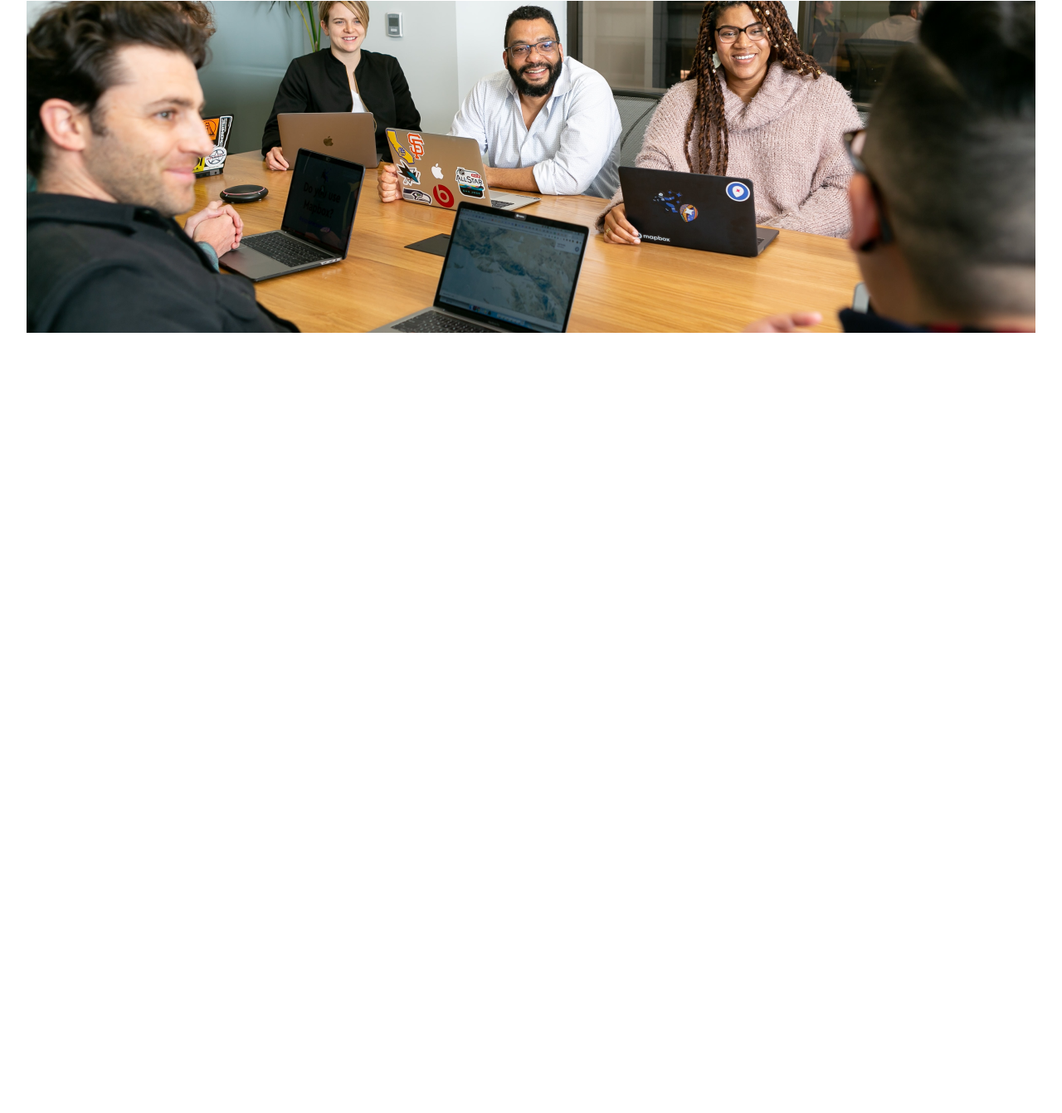
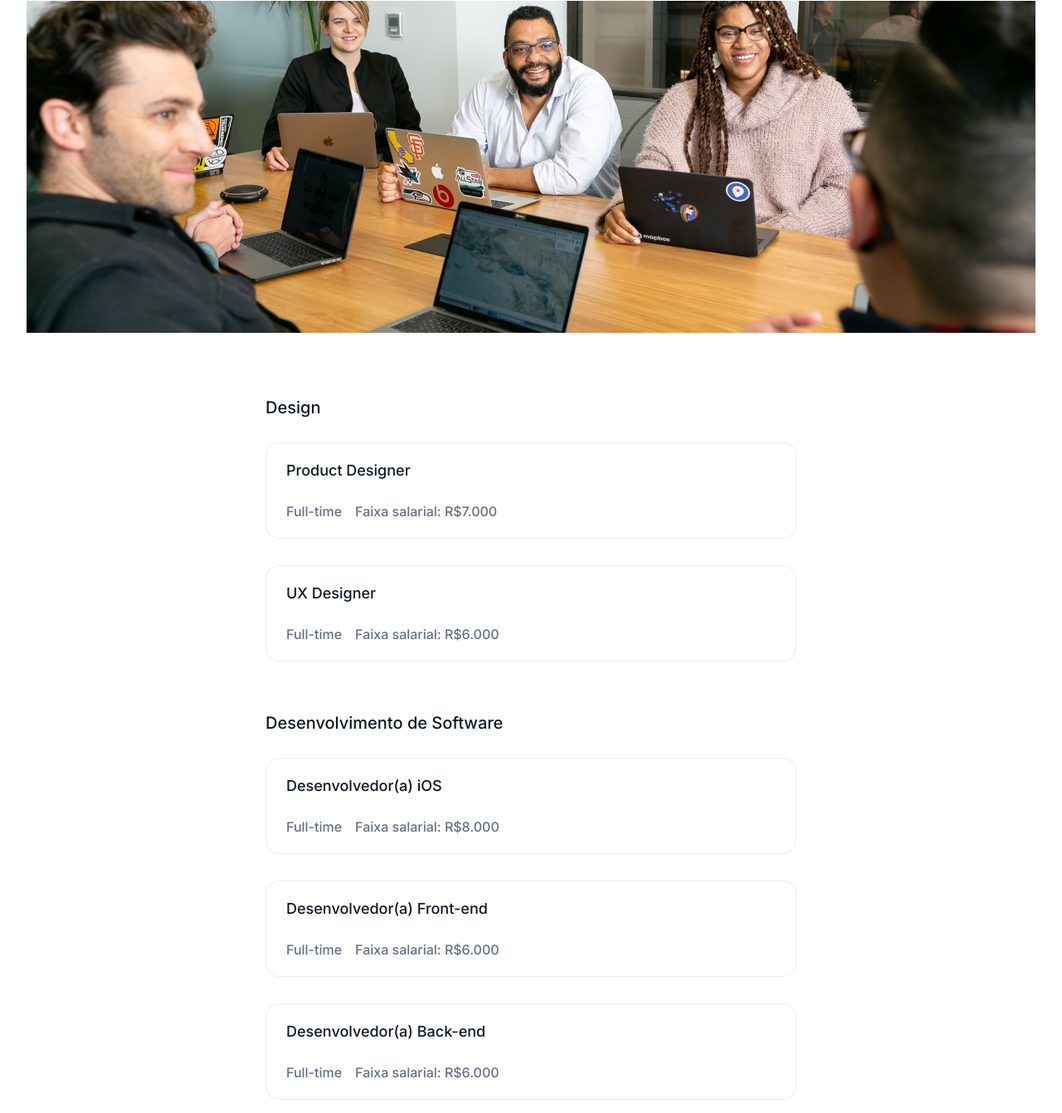
Before and after one commit to arthurburmann/optimum-tech, a plain HTML site: page index.html in a window 1280 px wide. Shown: the part 1116-2457 px from the top of the page at 83% size. Before the commit the page ends 1597 px from the top, so only its background shows below. Drawn offline with Linux system fonts and the light colour scheme.

Commit message:
dia 05 - seven days of code / html e css

```diff
--- a/css/main.css
+++ b/css/main.css
@@ -108,3 +108,41 @@
 .talentos__imagem {
     margin-top: 4em;
 }
+
+/* VAGAS */
+
+.vagas {
+    padding: 0 25%;
+}
+
+.vagas__titulo-secao {
+    font-size: 20px;
+    font-weight: 500;
+    color: var(--preto);
+    margin-bottom: 1em;
+}
+
+.vagas__item {
+    border: 1px solid #EAECF0;
+    border-radius: 16px;
+    padding: 24px;
+    margin: 2em 0 1em 0;
+}
+
+.vagas__titulo-item {
+    font-size: 18px;
+    font-weight: 500;
+    color: var(--preto);
+}
+
+.vagas__informacoes {
+    font-weight: 500;
+    color: var(--cinza);
+    display: flex;
+    gap: 1em;
+    padding-top: 2em;
+}
+
+.item-margin {
+    margin-bottom: 4em;
+}
--- a/index.html
+++ b/index.html
@@ -80,6 +80,47 @@
                 <img src="img/team.png" alt="Time da Optimus Tech" class="talentos__imagem">
             </div>
         </section>
+
+        <section class="vagas">
+            <span class="vagas__titulo-secao">Design</span>
+            <div class="vagas__item">
+                <span class="vagas__titulo-item">Product Designer</span>
+                <div class="vagas__informacoes">
+                    <span>Full-time</span>
+                    <span>Faixa salarial: R$7.000</span>
+                </div>
+            </div>
+            <div class="vagas__item item-margin">
+                <span class="vagas__titulo-item">UX Designer</span>
+                <div class="vagas__informacoes">
+                    <span>Full-time</span>
+                    <span>Faixa salarial: R$6.000</span>
+                </div>
+            </div>
+
+            <span class="vagas__titulo-secao">Desenvolvimento de Software</span>
+            <div class="vagas__item">
+                <span class="vagas__titulo-item">Desenvolvedor(a) iOS</span>
+                <div class="vagas__informacoes">
+                    <span>Full-time</span>
+                    <span>Faixa salarial: R$8.000</span>
+                </div>
+            </div>
+            <div class="vagas__item">
+                <span class="vagas__titulo-item">Desenvolvedor(a) Front-end</span>
+                <div class="vagas__informacoes">
+                    <span>Full-time</span>
+                    <span>Faixa salarial: R$6.000</span>
+                </div>
+            </div>
+            <div class="vagas__item">
+                <span class="vagas__titulo-item">Desenvolvedor(a) Back-end</span>
+                <div class="vagas__informacoes">
+                    <span>Full-time</span>
+                    <span>Faixa salarial: R$6.000</span>
+                </div>
+            </div>
+        </section>
     </main>
 
 </body>
```
